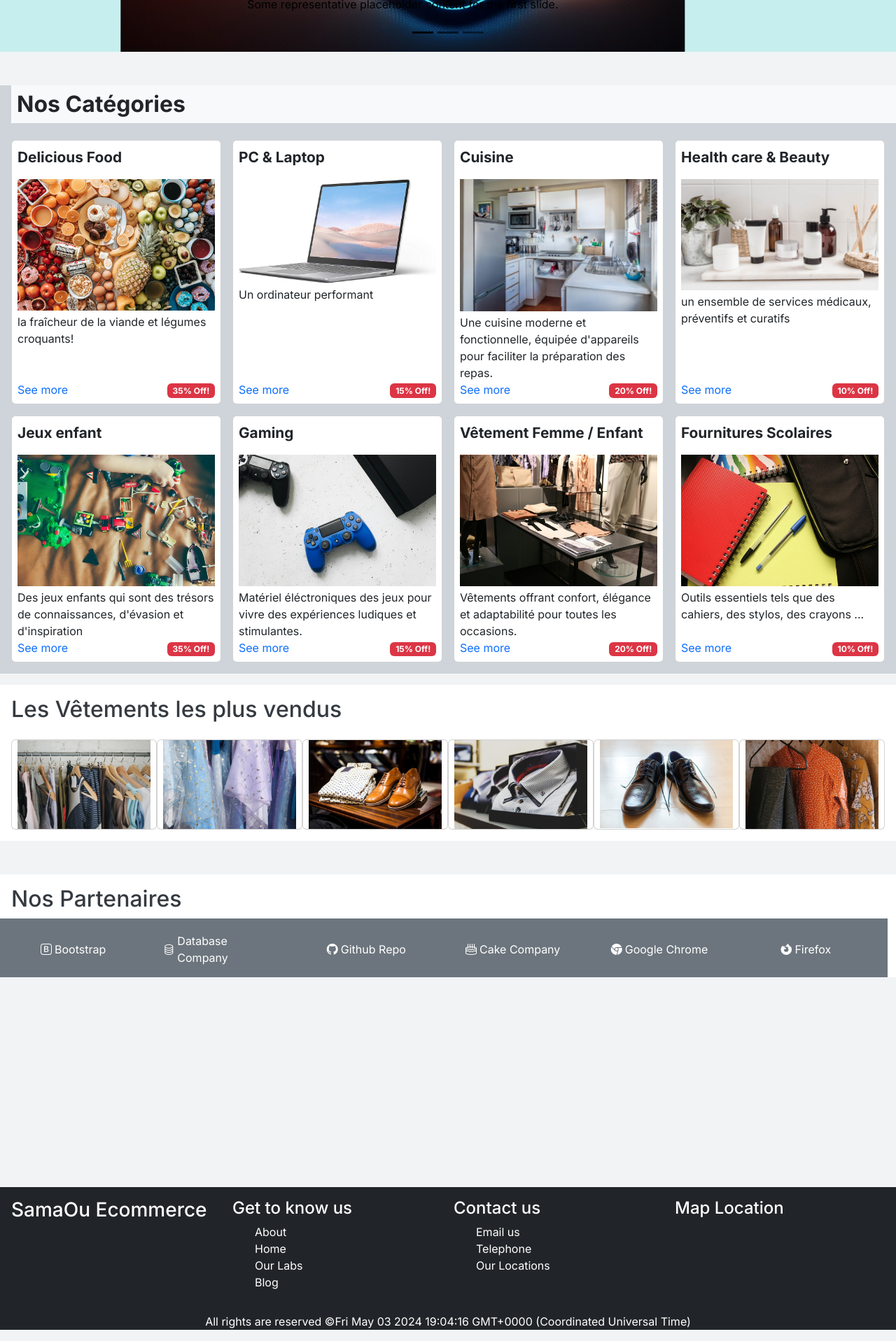
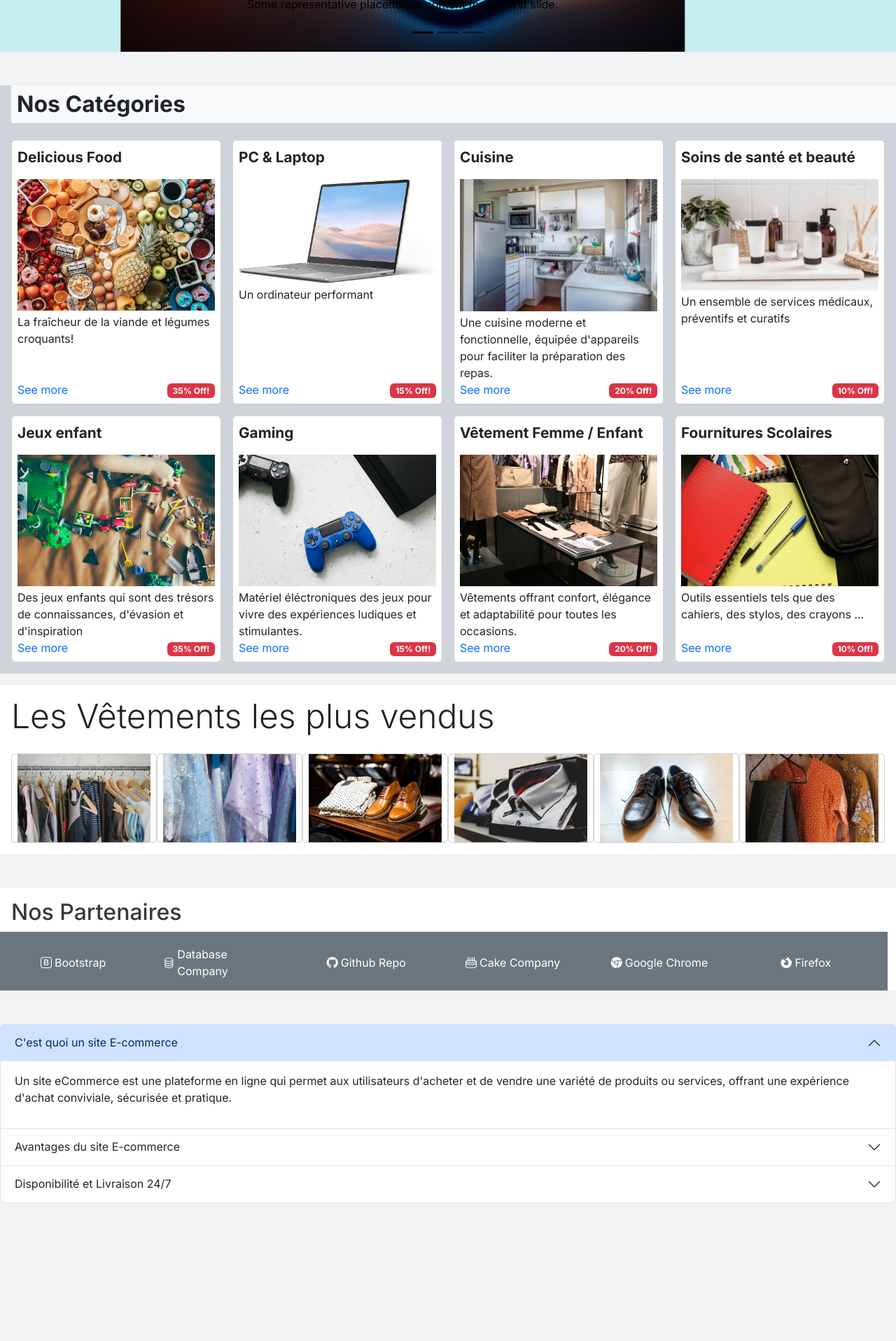
Before and after one commit to OussamaAalailiev/samaOu-Ecommerce-Front, an Angular app: page / in a window 1280 px wide. Shown: the part 586-2503 px from the top of the page at 70% size. Built offline with nearby package versions, Linux system fonts and the light colour scheme; data requests are answered from the project's data file.

Commit message:
faq + categories modified + fake api service (json server) added

```diff
--- /dev/null
+++ b/db.json
@@ -0,0 +1,52 @@
+{
+  "categories": [
+    {
+      "title": "Delicious Food",
+      "image": "../assets/food.jpg",
+      "description": "La fraîcheur de la viande et légumes croquants!",
+      "promotion": 35
+    },
+    {
+      "title": "PC & Laptop",
+      "image": "../assets/PC.jpg",
+      "description": "Un ordinateur performant",
+      "promotion": 15
+    },
+    {
+      "title": "Cuisine",
+      "image": "../assets/cuisine 2 edited.jpg",
+      "description": "Une cuisine moderne et fonctionnelle, équipée d'appareils pour faciliter la préparation des repas.",
+      "promotion": 20
+    },
+    {
+      "title": "Soins de santé et beauté",
+      "image": "../assets/health-care.jpg",
+      "description": "Un ensemble de services médicaux, préventifs et curatifs",
+      "promotion": 10
+    },
+    {
+      "title": "Jeux enfant",
+      "image": "../assets/jeux enfants edited.jpg",
+      "description": "Des jeux enfants qui sont des trésors de connaissances, d'évasion et d'inspiration",
+      "promotion": 35
+    },
+    {
+      "title": "Gaming",
+      "image": "../assets/Gaming edited.jpg",
+      "description": "Matériel éléctroniques des jeux pour vivre des expériences ludiques et stimulantes.",
+      "promotion": 15
+    },
+    {
+      "title": "Vêtement Femme / Enfant",
+      "image": "../assets/vêtement femme edited.jpg",
+      "description": "Vêtements offrant confort, élégance et adaptabilité pour toutes les occasions.",
+      "promotion": 20
+    },
+    {
+      "title": "Fournitures Scolaires",
+      "image": "../assets/fournitures scolaire 2.jpg",
+      "description": "Outils essentiels tels que des cahiers, des stylos, des crayons ...",
+      "promotion": 10
+    }
+  ]
+}
--- a/src/app/app.config.ts
+++ b/src/app/app.config.ts
@@ -2,7 +2,8 @@ import { ApplicationConfig } from '@angular/core';
 import { provideRouter } from '@angular/router';
 
 import { routes } from './app.routes';
+import { provideHttpClient } from '@angular/common/http';
 
 export const appConfig: ApplicationConfig = {
-  providers: [provideRouter(routes)]
+  providers: [provideHttpClient(), provideRouter(routes)],
 };
--- a/src/app/best-selling-products/best-selling-products.component.html
+++ b/src/app/best-selling-products/best-selling-products.component.html
@@ -1,5 +1,5 @@
 <section class="mt-3 p-3 best-selling-container">
-  <h2>Les Vêtements les plus vendus</h2>
+  <h2 class="text-dark display-5">Les Vêtements les plus vendus</h2>
   <div class="container-fluid">
     <div class="row">
       <section class="card col-sm-12 col-md-4 col-lg-2 g-3">
--- a/src/app/categories-container/categories-container.component.html
+++ b/src/app/categories-container/categories-container.component.html
@@ -1,6 +1,25 @@
 <section class="categories mt-5">
   <h2 class="ms-3 mt-3 p-2 bg-light text-dark fw-bold">Nos Catégories</h2>
   <section class="grid-4-col">
+    <section *ngFor="let category of categories" class="card position-relative">
+      <p class="cardTitle">{{ category.title }}</p>
+      <img class="cardImage" src="{{ category.image }}" alt="food image" />
+      <div class="">
+        <p class="card-text mt-1 mb-4">
+          {{ category.description }}
+        </p>
+        <div class="d-flex justify-content-between">
+          <a href="#" class="d-block myLink-a position-absolute bottom--start"
+            >See more</a
+          >
+          <span
+            class="card-text mt-1 fw-bold badge text-bg-danger position-absolute bottom--end"
+            >{{ category.promotion }}% Off!</span
+          >
+        </div>
+      </div>
+    </section>
+    <!--
     <section class="card position-relative">
       <p class="cardTitle">Delicious Food</p>
       <img class="cardImage" src="./../../assets/food.jpg" alt="food image" />
@@ -59,7 +78,7 @@
       </div>
     </section>
     <section class="card position-relative">
-      <p class="cardTitle">Health care & Beauty</p>
+      <p class="cardTitle">Soins de santé et beauté</p>
       <img
         class="cardImage"
         src="./../../assets/health-care.jpg"
@@ -80,29 +99,7 @@
         </div>
       </div>
     </section>
-    <!-- <section class="card position-relative">
-      <p class="cardTitle">Books</p>
-      <img
-        class="cardImage"
-        src="./../../assets/Books edited.jpg"
-        alt="Books image"
-      />
-      <div class="">
-        <p class="card-text mt-1 mb-4">
-          Des livres qui sont des trésors de connaissances, d'évasion et
-          d'inspiration
-        </p>
-        <div class="d-flex justify-content-between">
-          <a href="#" class="d-block myLink-a position-absolute bottom--start"
-            >See more</a
-          >
-          <span
-            class="card-text mt-1 fw-bold badge text-bg-danger position-absolute bottom--end"
-            >35% Off!</span
-          >
-        </div>
-      </div>
-    </section> -->
+
     <section class="card position-relative">
       <p class="cardTitle">Jeux enfant</p>
       <img
@@ -193,7 +190,7 @@
           >
         </div>
       </div>
-    </section>
+    </section> -->
   </section>
 </section>
 <app-best-selling-products></app-best-selling-products>
--- a/src/app/categories-container/categories-container.component.ts
+++ b/src/app/categories-container/categories-container.component.ts
@@ -1,11 +1,34 @@
-import { Component } from '@angular/core';
+import { Component, OnInit } from '@angular/core';
 import { BestSellingProductsComponent } from '../best-selling-products/best-selling-products.component';
+import { CategoryService } from '../services/category-service/category.service';
+import { Category } from '../model/category';
+import { NgFor } from '@angular/common';
+import { Observable } from 'rxjs';
+import { HttpClientModule } from '@angular/common/http';
 
 @Component({
   selector: 'app-categories-container',
   standalone: true,
-  imports: [BestSellingProductsComponent],
+  imports: [BestSellingProductsComponent, NgFor],
+  providers: [HttpClientModule],
   templateUrl: './categories-container.component.html',
   styleUrl: './categories-container.component.css',
 })
-export class CategoriesContainerComponent {}
+export class CategoriesContainerComponent implements OnInit {
+  /* categories: Category[] = []; */
+  categories: Category[] | undefined;
+
+  constructor(private categoryService: CategoryService) {
+    this.categoryService.getCategories().subscribe(
+      (data) => {
+        this.categories = data;
+      },
+      (err) => {
+        alert('Cannot fetch categories, Something went wrong :( ...');
+      }
+    );
+  }
+  ngOnInit(): void {
+    /* this.categories = this.categoryService.getCategories(); */
+  }
+}
--- /dev/null
+++ b/src/app/faq/faq.component.html
@@ -0,0 +1,124 @@
+<div class="accordion mt-5" id="accordionExample">
+  <div class="accordion-item">
+    <h2 class="accordion-header" id="headingOne">
+      <button
+        class="accordion-button"
+        type="button"
+        data-bs-toggle="collapse"
+        data-bs-target="#collapseOne"
+        aria-expanded="true"
+        aria-controls="collapseOne"
+      >
+        C'est quoi un site E-commerce
+      </button>
+    </h2>
+    <div
+      id="collapseOne"
+      class="accordion-collapse collapse show"
+      aria-labelledby="headingOne"
+      data-bs-parent="#accordionExample"
+    >
+      <div class="accordion-body">
+        <p>
+          Un site eCommerce est une plateforme en ligne qui permet aux
+          utilisateurs d'acheter et de vendre une variété de produits ou
+          services, offrant une expérience d'achat conviviale, sécurisée et
+          pratique.
+        </p>
+      </div>
+    </div>
+  </div>
+  <div class="accordion-item">
+    <h2 class="accordion-header" id="headingTwo">
+      <button
+        class="accordion-button collapsed"
+        type="button"
+        data-bs-toggle="collapse"
+        data-bs-target="#collapseTwo"
+        aria-expanded="false"
+        aria-controls="collapseTwo"
+      >
+        Avantages du site E-commerce
+      </button>
+    </h2>
+    <div
+      id="collapseTwo"
+      class="accordion-collapse collapse"
+      aria-labelledby="headingTwo"
+      data-bs-parent="#accordionExample"
+    >
+      <div class="accordion-body">
+        <ol>
+          <li>
+            Accessibilité 24/7 : Les clients peuvent acheter des produits à tout
+            moment, ce qui augmente les opportunités de vente.
+          </li>
+          <li>
+            Élargissement de la portée : Un site eCommerce permet d'atteindre un
+            public mondial sans contraintes géographiques, élargissant ainsi la
+            clientèle potentielle.
+          </li>
+          <li>
+            Réduction des coûts : Comparé à un magasin physique, un site
+            eCommerce nécessite moins de frais généraux, tels que le loyer, les
+            coûts de personnel, etc.
+          </li>
+          <li>
+            Personnalisation : Les sites eCommerce peuvent offrir des
+            recommandations personnalisées et des promotions ciblées en fonction
+            des préférences et du comportement d'achat des clients.
+          </li>
+          <li>
+            Suivi et analyse : Les outils d'analyse intégrés permettent de
+            suivre les performances des ventes, les comportements des
+            utilisateurs et d'adapter les stratégies marketing en conséquence.
+          </li>
+          <li>
+            Meilleure expérience client : Les clients peuvent parcourir et
+            acheter des produits confortablement depuis chez eux, avec des
+            options de paiement sécurisées et des services de livraison
+            pratiques.
+          </li>
+        </ol>
+        <p>
+          En résumé, un site eCommerce offre commodité, accessibilité et
+          possibilités d'expansion pour les entreprises, tout en améliorant
+          l'expérience globale des clients.
+        </p>
+      </div>
+    </div>
+  </div>
+  <div class="accordion-item">
+    <h2 class="accordion-header" id="headingThree">
+      <button
+        class="accordion-button collapsed"
+        type="button"
+        data-bs-toggle="collapse"
+        data-bs-target="#collapseThree"
+        aria-expanded="false"
+        aria-controls="collapseThree"
+      >
+        Disponibilité et Livraison 24/7
+      </button>
+    </h2>
+    <div
+      id="collapseThree"
+      class="accordion-collapse collapse"
+      aria-labelledby="headingThree"
+      data-bs-parent="#accordionExample"
+    >
+      <div class="accordion-body">
+        <ul>
+          <li>
+            Vous pouvez faire vos achats à tout moment, même en dehors des
+            heures d'ouverture des magasins.
+          </li>
+          <li>
+            La livraison à domicile est souvent proposée, ce qui vous évite de
+            devoir transporter vos achats vous-même.
+          </li>
+        </ul>
+      </div>
+    </div>
+  </div>
+</div>
--- /dev/null
+++ b/src/app/model/category.ts
@@ -0,0 +1,6 @@
+export interface Category {
+  title: string;
+  image: string;
+  description?: string;
+  promotion?: number;
+}
--- a/src/app/our-clients/our-clients.component.html
+++ b/src/app/our-clients/our-clients.component.html
@@ -66,3 +66,4 @@
     <!-- </section> -->
   </section>
 </section>
+<app-faq></app-faq>
--- a/src/app/our-clients/our-clients.component.ts
+++ b/src/app/our-clients/our-clients.component.ts
@@ -1,9 +1,10 @@
 import { Component } from '@angular/core';
+import { FaqComponent } from '../faq/faq.component';
 
 @Component({
   selector: 'app-our-clients',
   standalone: true,
-  imports: [],
+  imports: [FaqComponent],
   templateUrl: './our-clients.component.html',
   styleUrl: './our-clients.component.css',
 })
--- /dev/null
+++ b/src/app/services/category-service/category.service.ts
@@ -0,0 +1,18 @@
+import { Injectable } from '@angular/core';
+import { Category } from '../../model/category';
+import { Observable } from 'rxjs';
+import { HttpClient } from '@angular/common/http';
+
+@Injectable({
+  providedIn: 'root',
+})
+export class CategoryService {
+  url: string = 'http://localhost:3000/categories';
+
+  constructor(private http: HttpClient) {}
+
+  getCategories(): Observable<Category[]> {
+    const data = this.http.get<Category[]>(this.url);
+    return data;
+  }
+}
```
Also changed, not shown: src/app/faq/faq.component.ts (added, +12 -0 lines), src/app/faq/faq.component.css (added), 2 other files (tests, documents, lock files or other folders).
